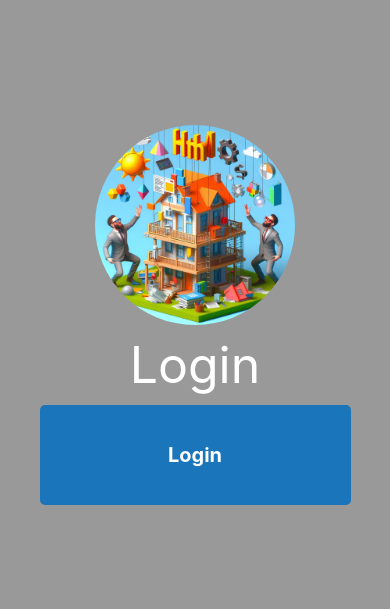
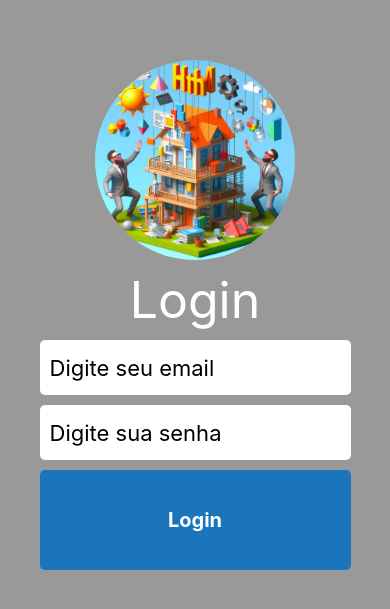
Before and after one commit to FELIPEMENEGUELI/AulaSerratec, a React Native app in the folder Serratec2024-2/ReactNative/firstapp/: screen / in a window 390 px wide. Shown: the part 107-716 px from the top of the page. Built offline with nearby package versions, Linux system fonts and the light colour scheme.

Commit message:
add textinput

```diff
--- /dev/null
+++ b/Serratec2024-2/ReactNative/firstapp/src/components/TextInput/index.tsx
@@ -0,0 +1,20 @@
+import { Text, TextInput } from "react-native";
+import { styles } from './style';
+
+interface PropsInput {
+  placeHolder: string;
+  typeInput?: boolean;
+}
+
+export const TextInputField = ({placeHolder, typeInput}: PropsInput) => {
+
+  return (
+    <TextInput
+      style={styles.input}
+      placeholder={placeHolder}
+      placeholderTextColor="#000"
+      secureTextEntry={typeInput}
+      // value=""
+    />
+  )
+}
--- /dev/null
+++ b/Serratec2024-2/ReactNative/firstapp/src/components/TextInput/style.ts
@@ -0,0 +1,12 @@
+import { StyleSheet  } from "react-native";
+
+export const styles = StyleSheet.create({
+  input:{
+    backgroundColor: "#fff",
+    width: "100%",
+    height: 55,
+    borderRadius: 5,
+    paddingLeft: 10,
+    fontSize: 22
+  }
+});
--- a/Serratec2024-2/ReactNative/firstapp/src/screens/Login/index.tsx
+++ b/Serratec2024-2/ReactNative/firstapp/src/screens/Login/index.tsx
@@ -2,8 +2,9 @@ import { Alert, Image, ImageBackground, Text, View } from "react-native";
 import { ButtonComp } from "../../components/ButtonComp";
 import AvatarImage from '../../assets/html7.jpeg';
 import BackgroundImage from '../../assets/serratec2.jpg';
+import { ButtonTypes } from "../../components/ButtonTypes";
+import { TextInputField } from "../../components/TextInput";
 import { styles } from "./style";
-import { ButtonTypes } from "../../components/ButtonTypes";
 
 export const Login = () => {
 
@@ -41,6 +42,15 @@ export const Login = () => {
           />
         */}
 
+        <TextInputField
+          placeHolder="Digite seu email"
+        />
+
+        <TextInputField
+          placeHolder="Digite sua senha"
+          typeInput={true}
+        />
+
         <ButtonTypes
           title="Login"
           handleFunction={handleLogin}
```
